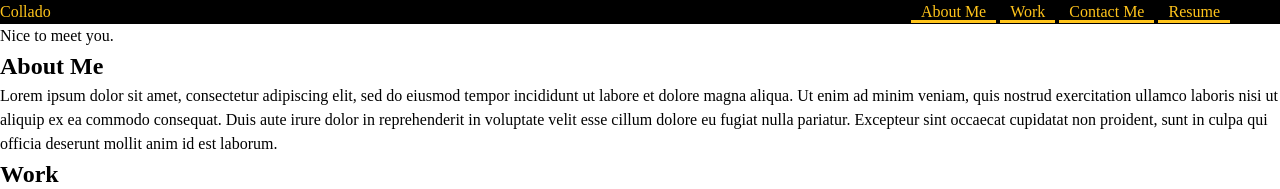
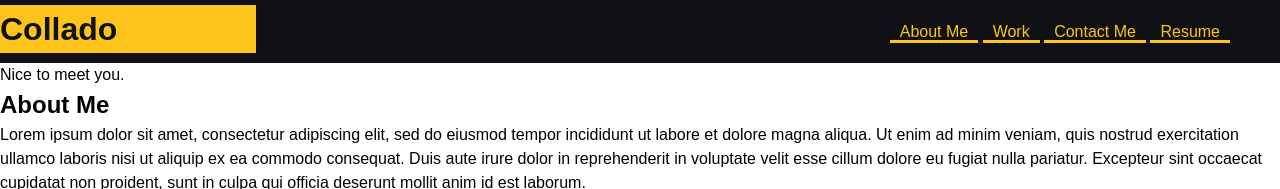
Before and after one commit to jocoso/module-2-challenge, a plain HTML site: page index.html in a window 1280 px wide. Shown: the top 189 px of the page. Drawn offline with Linux system fonts and the light colour scheme.

Commit message:
Styled the navigation bar of the website.

```diff
--- a/Assets/css/style.css
+++ b/Assets/css/style.css
@@ -1,12 +1,14 @@
 :root {
-    --layout-1-bgcolor: #000000;
+    --layout-1-bgcolor: #101114;
     --layout-1-txtcolor: #f6f6f6;
     --layout-1-highlight: #ffc41b;
+    --layout-1-fonts: Arial, Verdana, "Geneva", Tahoma, sans-serif;
 }
 
 body {
     display: flex;
     flex-direction: column;
+    font-family: var(--layout-1-fonts);
 }
 
 /* NAVBAR */
@@ -27,8 +29,6 @@ body {
 
 #nav-bar ul > li {
     display: inline;
-    font-weight: 1;
-    text-decoration: none;
 }
 
 #nav-bar ul > li a {
@@ -37,3 +37,18 @@ body {
     padding: 0px 10px;
     border-bottom: 3px solid var(--layout-1-highlight);
 }
+
+#title {
+    font-size: xx-large;
+    padding-right: 1%;
+    margin: 5px 0 10px 0px;
+    font-weight: 700;
+}
+
+/* CLASSES */
+.content-box {
+    background-color: var(--layout-1-highlight);
+    color: var(--layout-1-bgcolor);
+    width: 20%;
+
+}
--- a/index.html
+++ b/index.html
@@ -20,13 +20,13 @@
         </div>
         <ul>
             <li>
-                <a href="about-me">About Me</a>
+                <a href="#about-me">About Me</a>
             </li>
             <li>
-                <a href="work">Work</a>
+                <a href="#work">Work</a>
             </li>
             <li>
-                <a href="contact-me">Contact Me</a>
+                <a href="#contact-me">Contact Me</a>
             </li>
             <li>
                 <a href="Assets/02-advanced-css-homework-demo.gif" download>Resume</a>
```
